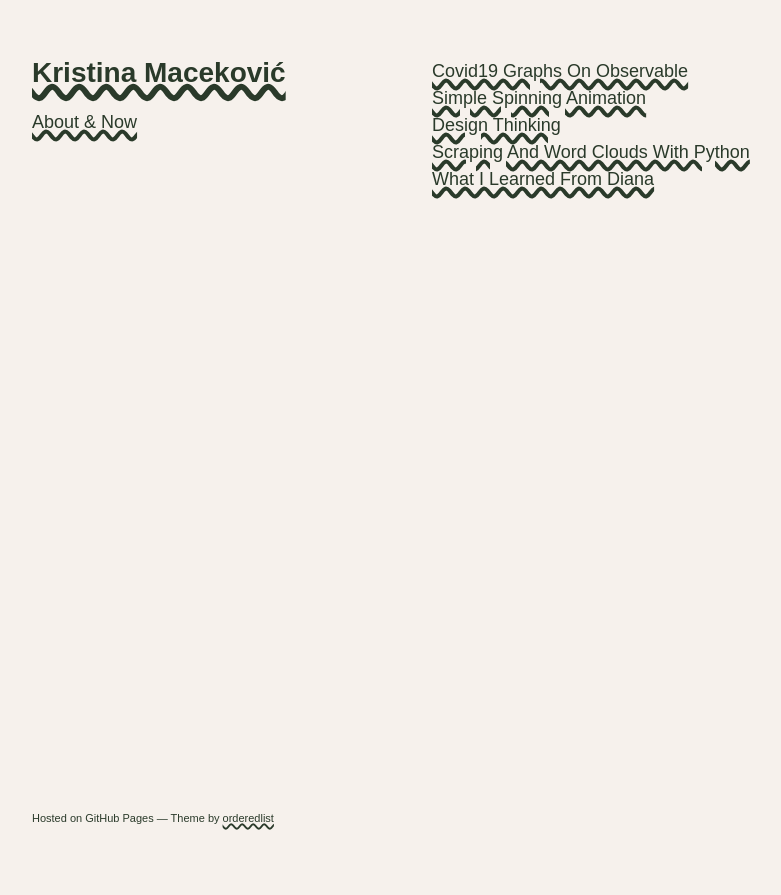
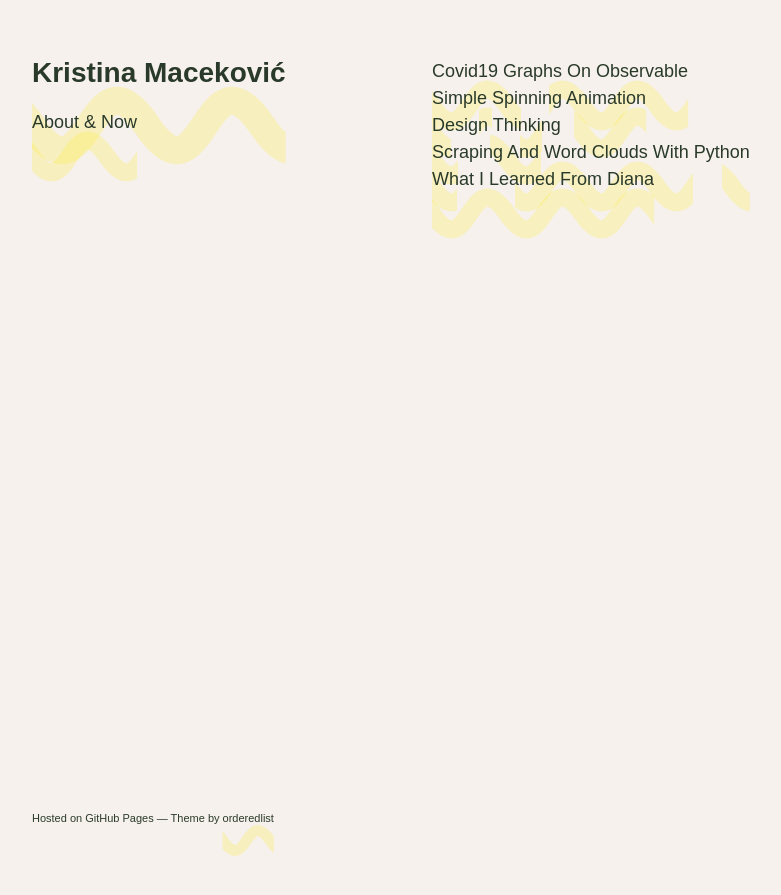
Before and after one commit to kristinamacekovic/new-web, a Jekyll site: the page built from index.md, in a window 1280 px wide. Shown: the top 895 px of the page, without its empty margins (178-959 px from the left). Built offline with Jekyll 4.4.1, drawn with Linux system fonts in a browser that asks for light colours.

Commit message:
Change wave

```diff
--- a/_sass/jekyll-theme-minimal.scss
+++ b/_sass/jekyll-theme-minimal.scss
@@ -64,10 +64,10 @@ a:hover,
 a:focus {
   color: var(--text-color);
   margin-bottom: -10px;
-  text-decoration-color: green($color: #000000);
+  text-decoration-color: rgba(255, 234, 0, 0.192);
   text-decoration-style: wavy;
   text-decoration-line: underline;
-  text-decoration-thickness: 0.2em;
+  text-decoration-thickness: 1em;
 }
 
 a small {
```
